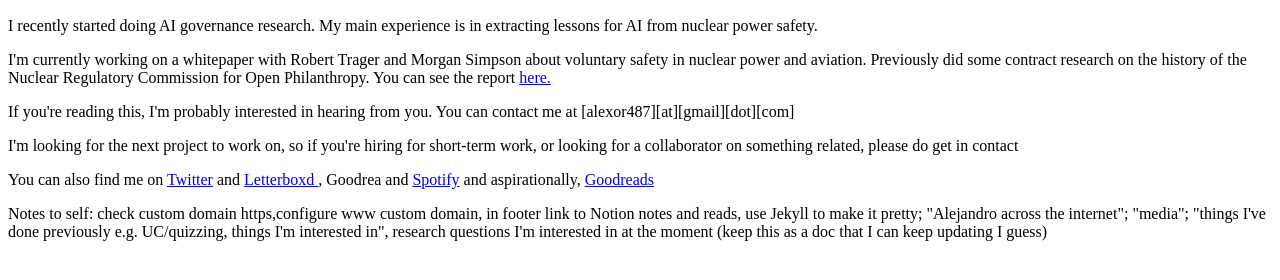
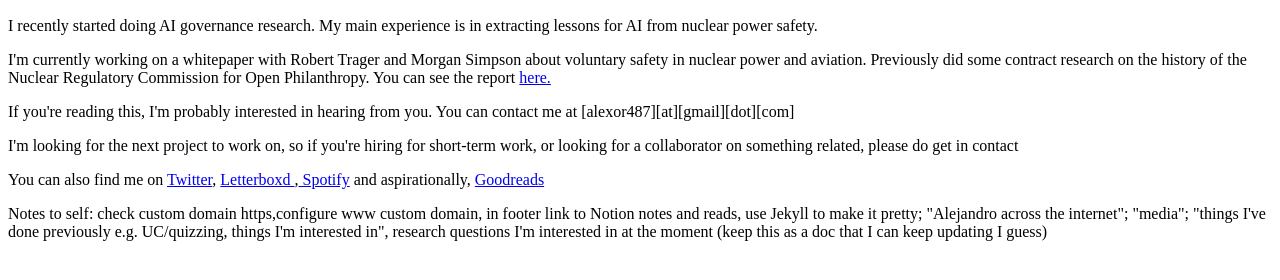
Before and after one commit to Kavesor/kavesor.github.io, a plain HTML site: page index.html in a window 1280 px wide. Shown: the part 318-598 px from the top of the page. Drawn offline with Linux system fonts and the light colour scheme.

Commit message:
Update index.html

```diff
--- a/index.html
+++ b/index.html
@@ -14,7 +14,7 @@
 <p> If you're reading this, I'm probably interested in hearing from you. You can contact me at [alexor487][at][gmail][dot][com] </p>
 <p> I'm looking for the next project to work on, so if you're hiring for short-term work, or looking for a collaborator on something related, please do get in contact </p>
 
-<p> You can also find me on <a href="https://twitter.com/alej__oop"> Twitter</a> and  <a href="https://letterboxd.com/ortegaalejandro/">Letterboxd </a>, Goodrea and <a href="https://open.spotify.com/user/kavesor/playlists">Spotify</a> and aspirationally, <a href="https://www.goodreads.com/user/show/39681526-alejandro-ortega">Goodreads</a>   </p>
+<p> You can also find me on <a href="https://twitter.com/alej__oop"> Twitter</a>,   <a href="https://letterboxd.com/ortegaalejandro/"> Letterboxd </a>,<a href="https://open.spotify.com/user/kavesor/playlists"> Spotify</a> and aspirationally, <a href="https://www.goodreads.com/user/show/39681526-alejandro-ortega">Goodreads</a> </p>
 
 
 
```
